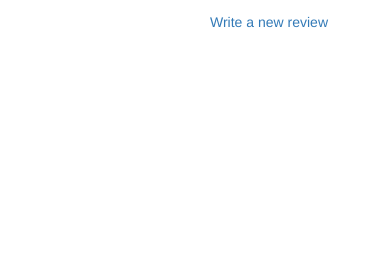
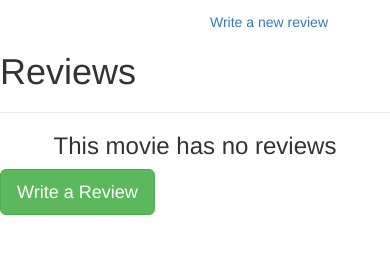
Before and after one commit to WanjikuKatuni/watchlist, a Flask app: template app/templates/movie.html in a window 390 px wide. Shown: the part 110-364 px from the top of the page. Run offline with Flask 2, Linux system fonts and the light colour scheme; the template is opened without the code that fills it, so the values that code supplies are empty; parts of the project's set-up code (start-up, migrations or seed data) failed here and were passed over; some libraries are stand-ins or nearby versions.

Commit message:
add review button option

```diff
--- a/app/templates/macros.html
+++ b/app/templates/macros.html
@@ -15,3 +15,14 @@
         </div>
     {% endfor %}
 {% endmacro %}
+
+<!-- displaying reviews macro -->
+
+{% macro displayReviews(review_list) %}
+        {% for review in review_list %}
+        <div class="col-xs-12 col-sm-4 col-md-4 col-lg-4 review card">
+            <h2> {{ review.title}} </h2>
+            <p> {{ review.review | truncate(30)}} </p>
+        </div>
+        {%endfor%}
+{% endmacro %}
--- a/app/templates/movie.html
+++ b/app/templates/movie.html
@@ -1,4 +1,5 @@
 {% extends 'base.html' %}
+{% import 'macros.html' as macro %}
 <!-- content block -->
 {% block content%}
 <div class="container">
@@ -17,6 +18,20 @@
         </div>
 
     </div>
+
+    <!-- reviews section -->
+    <div class="row">
+
+        <h1>Reviews</h1>
+        <hr>
+
+        {% if reviews %}
+            {{macro.displayReviews(reviews)}}
+        {% else %}
+            <h3 class="text-center"> This movie has no reviews</h3>
+            <a class="btn btn-success btn-lg text-center" href="/movie/review.new.{{movie.id}}"> Write a Review</a>
+        {% endif %}
+    </div>
 </div>
 
 {% endblock%}
--- a/app/views.py
+++ b/app/views.py
@@ -35,6 +35,7 @@ def movie(id):
     view movie page function that returns movie details page and its data
     '''
     movie=get_movie(id)
+    reviews = Review.get_reviews(movie.id)
     title = f'{movie.title}'
 
     return render_template('movie.html', movie=movie, title=title)
```
Also changed, not shown: app/models/reviews.py (+11 -0 lines).
